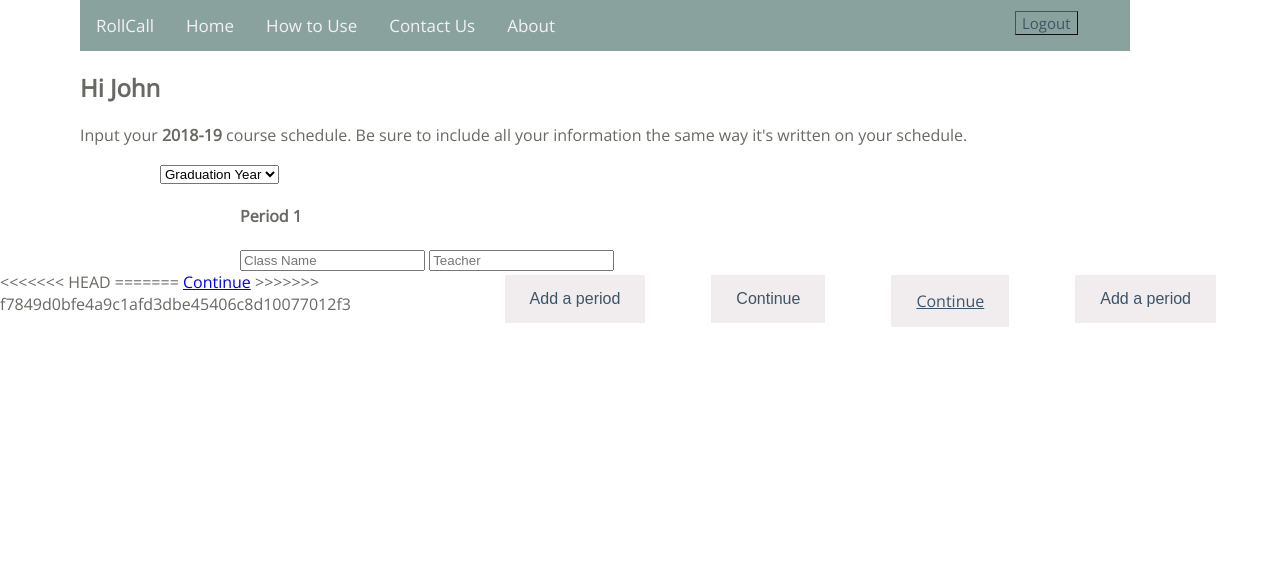
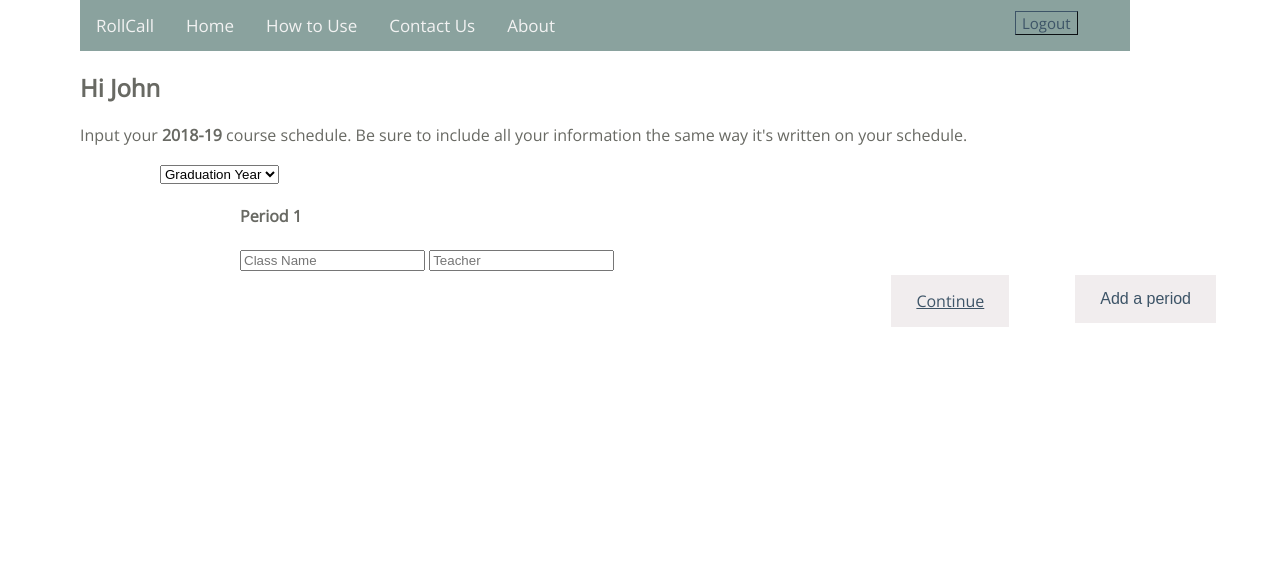
Before and after one commit to tiffaniec/RollCall, a Python web app: template rollcall-211816/templates/pg2.html in a window 1280 px wide. Shown: the top 563 px of the page. Run offline with Jinja, Linux system fonts and the light colour scheme; the template is opened without the code that fills it, so the values that code supplies are empty.

Commit message:
eleiminate merge con

```diff
--- a/rollcall-211816/templates/pg2.html
+++ b/rollcall-211816/templates/pg2.html
@@ -54,15 +54,11 @@
       </div>
     </div>
 
-<<<<<<< HEAD
+
 
       <button class="button">Add a period</button>
       <a href='/pg3' class="button">Continue</a>
-=======
-      <button class="button">Continue</button>
-      <button class="button">Add a period</button>
-      <a href='/pg3'>Continue</a>
->>>>>>> f7849d0bfe4a9c1afd3dbe45406c8d10077012f3
+
       <!-- <button onclick="myFunction()">Add a period</button> -->
 
     <script>
```
